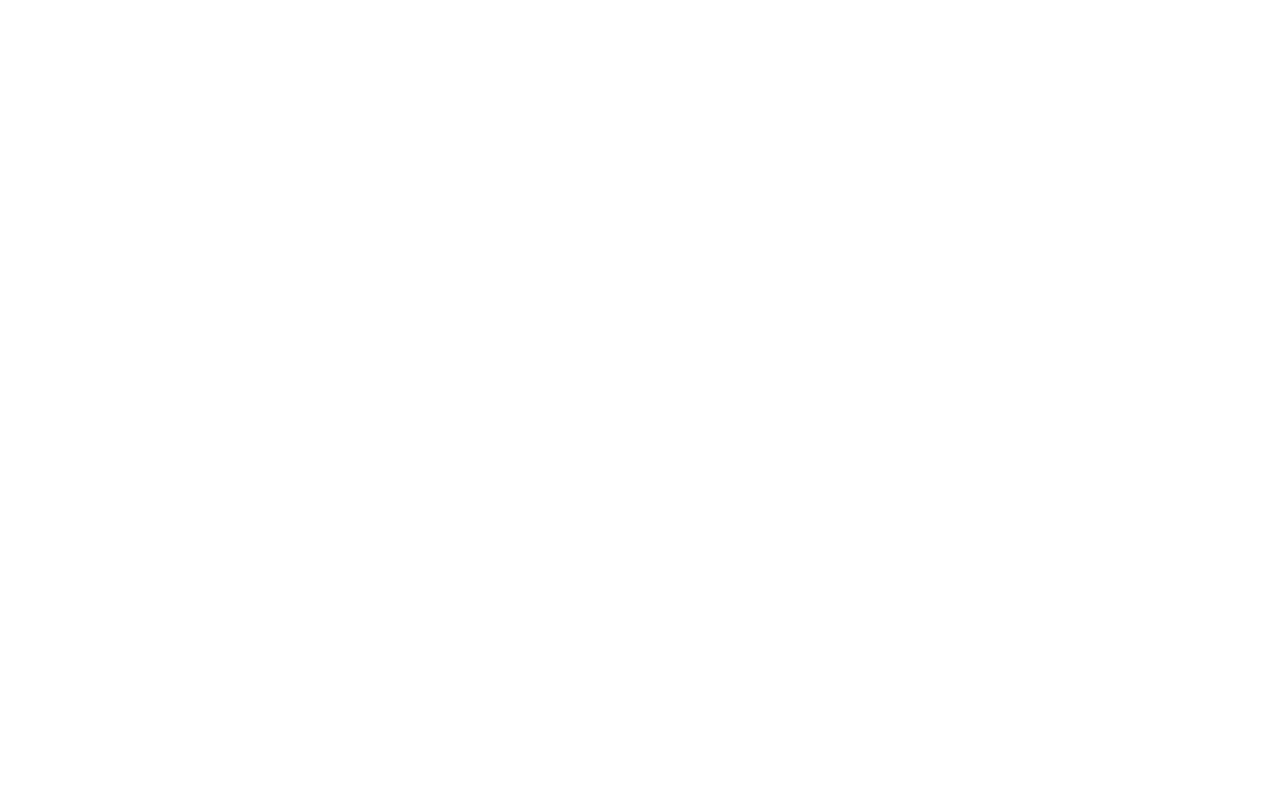
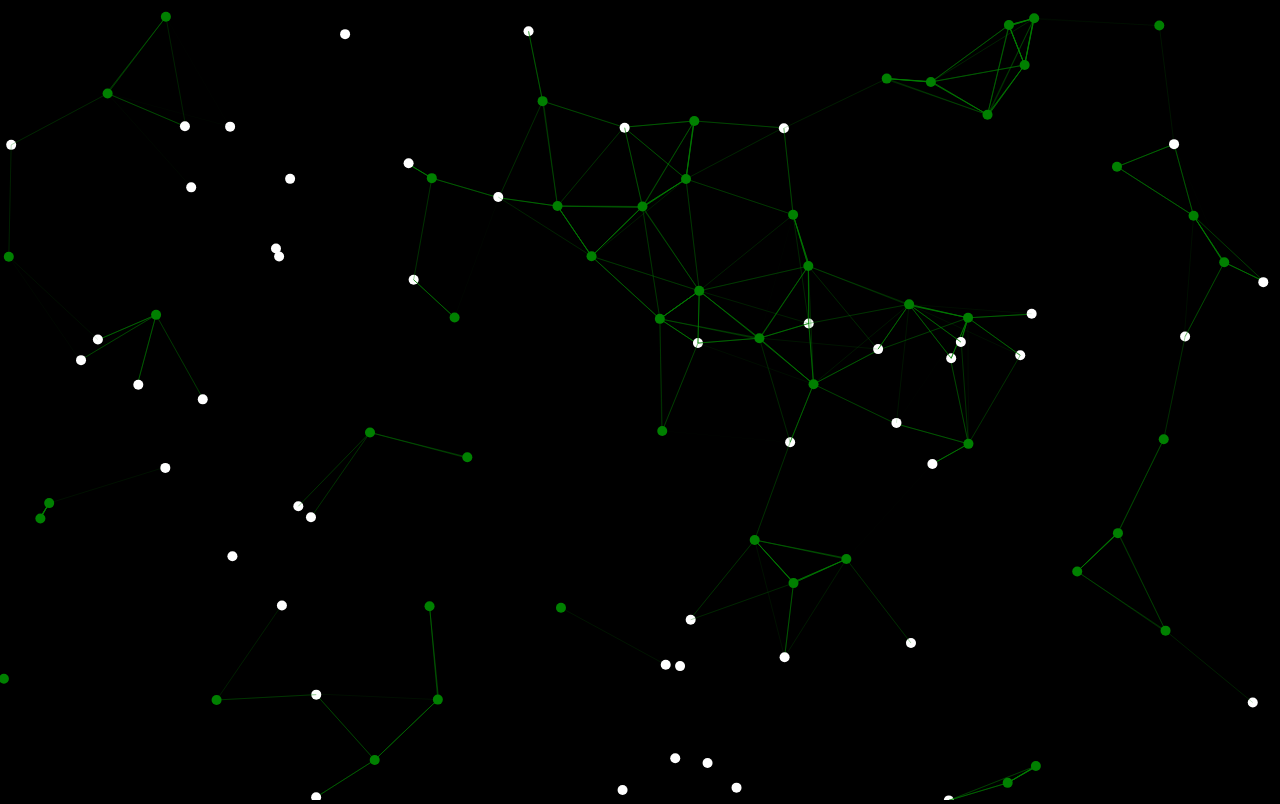
Before and after one commit to pinglu85/learn-2d-canvas-particle-effect, a website: page index.html in a window 1280 px wide. Drawn offline with Linux system fonts and the light colour scheme.

Commit message:
project done

```diff
--- a/index.html
+++ b/index.html
@@ -3,6 +3,7 @@
   <head>
     <meta charset="UTF-8" />
     <meta name="viewport" content="width=device-width, initial-scale=1.0" />
+    <link rel="stylesheet" href="style.css" />
     <title>Learn 2D Canvas Particle Effect</title>
   </head>
   <body>
--- a/particles.js
+++ b/particles.js
@@ -1,5 +1,146 @@
-const test = () => {
-  console.log('hello');
+const PARTICLE_COUNT = 100;
+const SAFE_DISTANCE = 130;
+const INFECTED_DISTANCE = 20;
+const INFECTION_RATE = 0.25;
+const FILL_COLOR = 'white';
+const RECOVERY_TIME = 14000;
+const STAY_AT_HOME = 0.1;
+
+const STATUSES = {
+  healthy: 'HEALTHY',
+  infected: 'INFECTED',
+  recovered: 'RECOVERED',
 };
 
-test();
+/* -------------------------------------------*/
+
+const canvas = document.getElementById('canvas');
+const body = document.body;
+const ctx = canvas.getContext('2d');
+
+// canvas.width = body.clientWidth;
+// const width = canvas.width;
+const width = (canvas.width = body.clientWidth);
+const height = (canvas.height = body.clientHeight);
+
+function distance(x1, y1, x2, y2) {
+  const dx = x1 - x2;
+  const dy = y1 - y2;
+  return Math.sqrt(dx * dx + dy * dy);
+}
+
+function linkParticles(particle, otherParticles, drawCtx) {
+  for (const p of otherParticles) {
+    const d = distance(particle.x, particle.y, p.x, p.y);
+
+    if (d > SAFE_DISTANCE) {
+      continue;
+    }
+
+    const opacity = 1 - d / SAFE_DISTANCE;
+
+    // Infect another particles
+    if (particle.status === STATUSES.infected && d < INFECTED_DISTANCE) {
+      p.infect();
+    }
+
+    drawCtx.lineWidth = 1;
+    drawCtx.strokeStyle = particle.color;
+    drawCtx.globalAlpha = opacity;
+    drawCtx.beginPath();
+    drawCtx.moveTo(particle.x, particle.y);
+    drawCtx.lineTo(p.x, p.y);
+    drawCtx.closePath();
+    drawCtx.stroke();
+    drawCtx.globalAlpha = 1;
+  }
+}
+
+class Particle {
+  constructor(w, h) {
+    this.x = Math.random() * w;
+    this.y = Math.random() * h;
+    this.radius = 5;
+    this.color = FILL_COLOR;
+    this.speed = Math.random() < STAY_AT_HOME ? 0 : 1;
+    this.directionAngle = Math.floor(Math.random() * 360);
+    this.vector = {
+      x: Math.cos(this.directionAngle) * this.speed,
+      y: Math.sin(this.directionAngle) * this.speed,
+    };
+    this.status = STATUSES.healthy;
+
+    if (Math.random() < INFECTION_RATE) {
+      this.infect();
+    }
+  }
+
+  infect() {
+    if (
+      this.status === STATUSES.infected ||
+      this.status === STATUSES.recovered
+    ) {
+      return;
+    }
+
+    this.color = 'green';
+    this.status = STATUSES.infected;
+
+    setTimeout(() => {
+      this.recover();
+    }, RECOVERY_TIME);
+  }
+
+  recover() {
+    this.status = STATUSES.recovered;
+    this.color = 'hotpink';
+  }
+
+  draw(drawCtx) {
+    drawCtx.beginPath();
+    drawCtx.arc(this.x, this.y, this.radius, 0, Math.PI * 2);
+    drawCtx.closePath();
+    drawCtx.fillStyle = this.color;
+    drawCtx.fill();
+  }
+
+  update() {
+    this.checkBoundaries();
+    this.x += this.vector.x;
+    this.y += this.vector.y;
+    if (this.status === STATUSES.infected) {
+      this.color = 'green';
+    }
+  }
+
+  checkBoundaries() {
+    if (this.x > width || this.x < 0) {
+      this.vector.x *= -1;
+    }
+    if (this.y > height || this.y < 0) {
+      this.vector.y *= -1;
+    }
+  }
+}
+
+const particles = [];
+
+for (let i = 0; i < PARTICLE_COUNT; i++) {
+  particles.push(new Particle(width, height));
+}
+
+function render() {
+  ctx.clearRect(0, 0, width, height);
+
+  particles.forEach((particle) => {
+    particle.update();
+    if (particle.status === STATUSES.infected) {
+      linkParticles(particle, particles, ctx);
+    }
+    particle.draw(ctx);
+  });
+
+  requestAnimationFrame(render);
+}
+
+render();
```
Also changed, not shown: style.css (line endings or trailing spaces).
